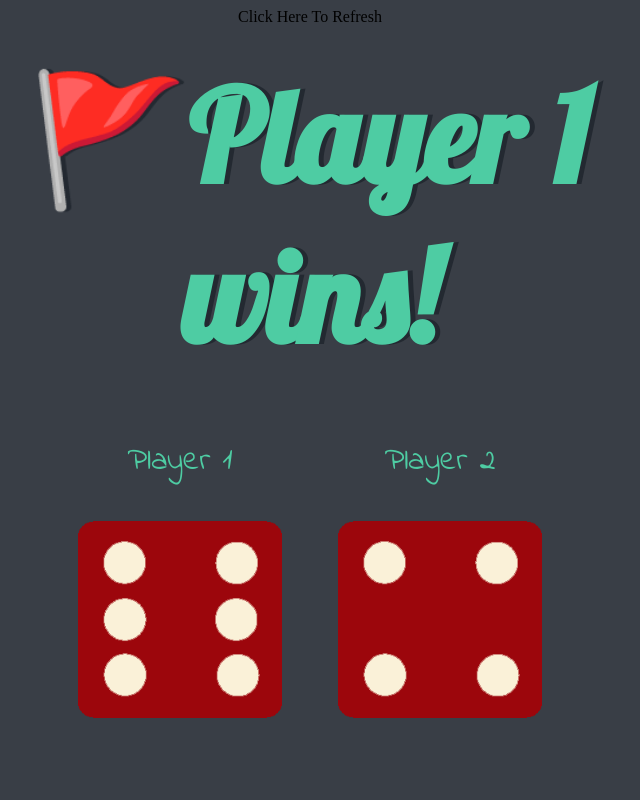
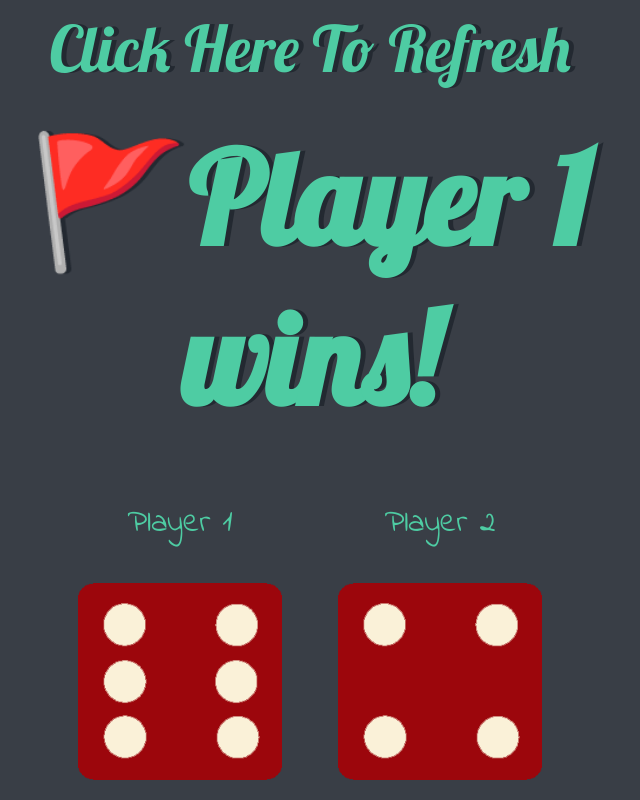
Before and after one commit to sahil-learner/Dice-game, a plain HTML site: page index.html in a window 1280 px wide. Shown: the whole page, without its empty margins (330-970 px from the left). Drawn offline with Linux system fonts and the light colour scheme.

Commit message:
Update styles.css

```diff
--- a/styles.css
+++ b/styles.css
@@ -21,7 +21,14 @@ h1 {
   font-size: 8rem;
   color: #4ECCA3;
 }
-
+span{
+  margin: 30px;
+  font-family: 'Lobster', cursive;
+  text-shadow: 5px 0 #232931;
+  font-size: 4rem;
+  color: #4ECCA3;
+  background-color: #393E46;
+}
 p {
   font-size: 2rem;
   color: #4ECCA3;
```
